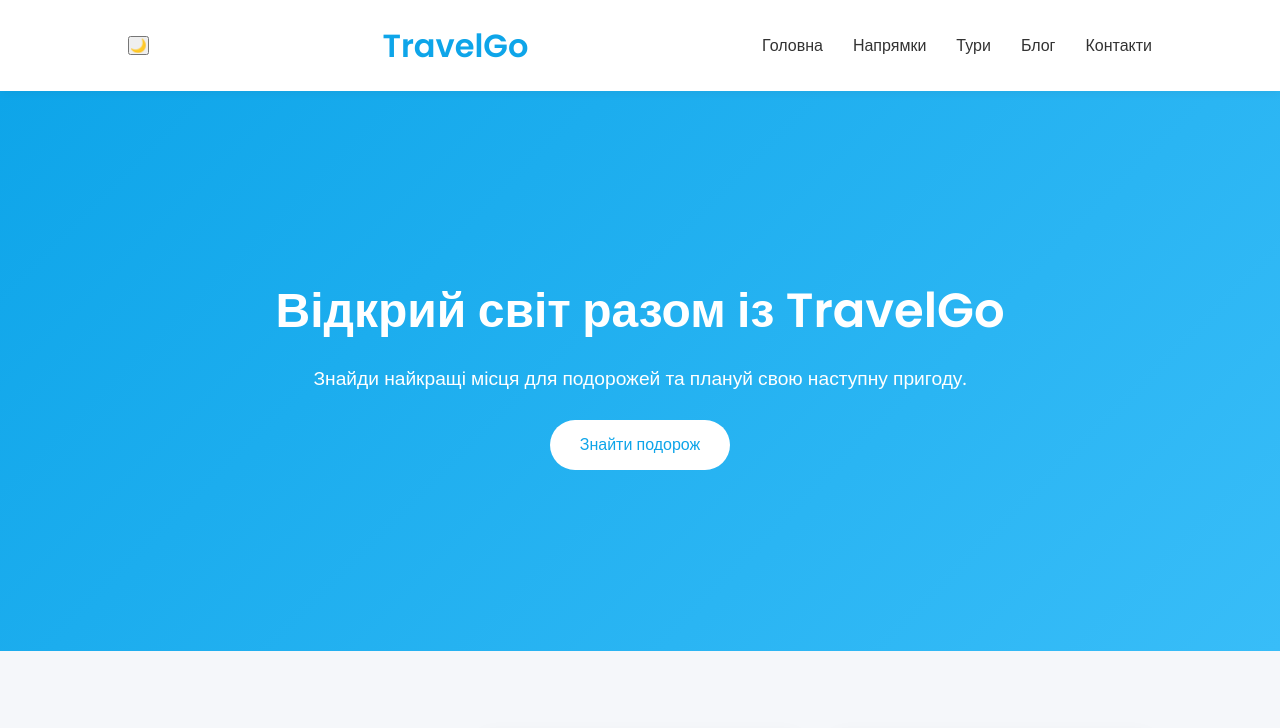
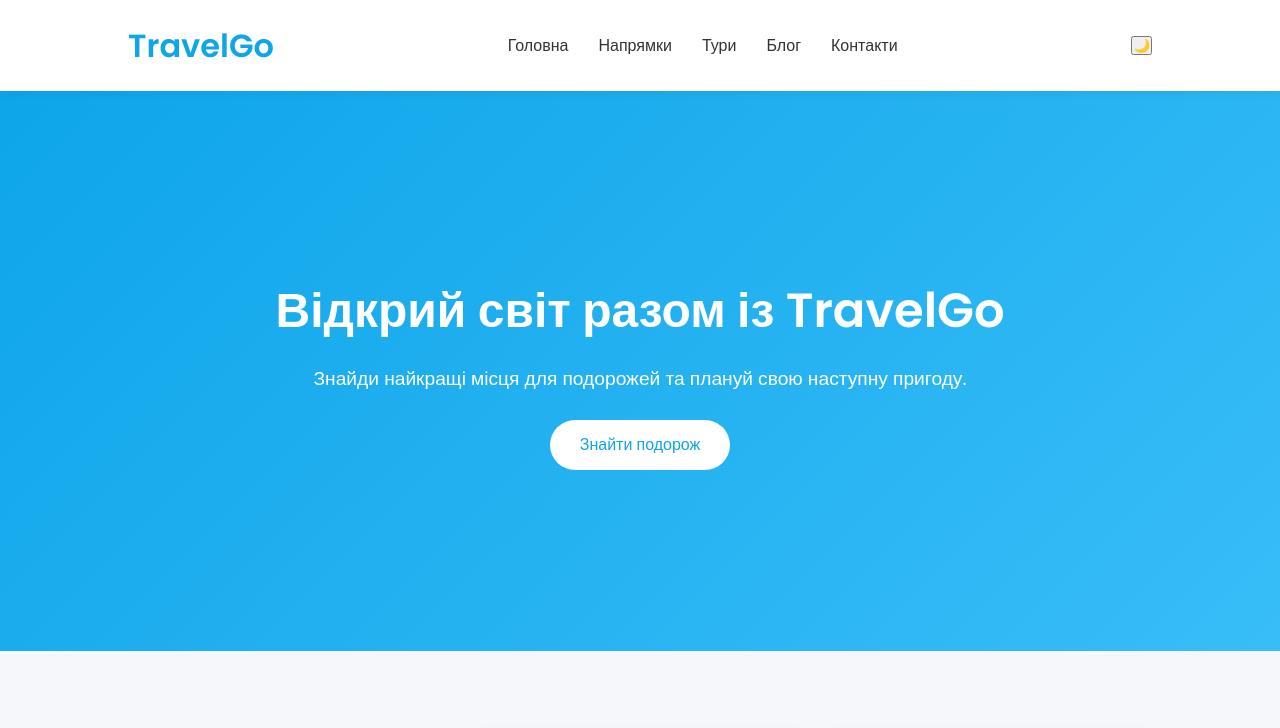
Before and after one commit to Anastasia-11-IT/project-1.1, a plain HTML site: page index.html in a window 1280 px wide. Shown: the top 728 px of the page. Drawn offline with Linux system fonts and the light colour scheme.

Commit message:
Fix button text and header structure in index.html

```diff
--- a/index.html
+++ b/index.html
@@ -14,7 +14,7 @@
 <body>
 
 <!-- HEADER -->
-<header> <button id="theme-toggle">🌙</button>
+<header>
 
 <h1>TravelGo</h1>
 
@@ -27,7 +27,7 @@
 <li><a href="#contact">Контакти</a></li>
 </ul>
 </nav>
-
+ <button id="theme-toggle">🌙</button>
 </header>
 
 
@@ -112,7 +112,7 @@
 
 <p>Поєднання сучасних технологій та стародавньої культури Японії.</p>
 
-<button class="open-modal"> далі</button>
+<button class="open-modal">далі</button>
 
 </div>
 
```
